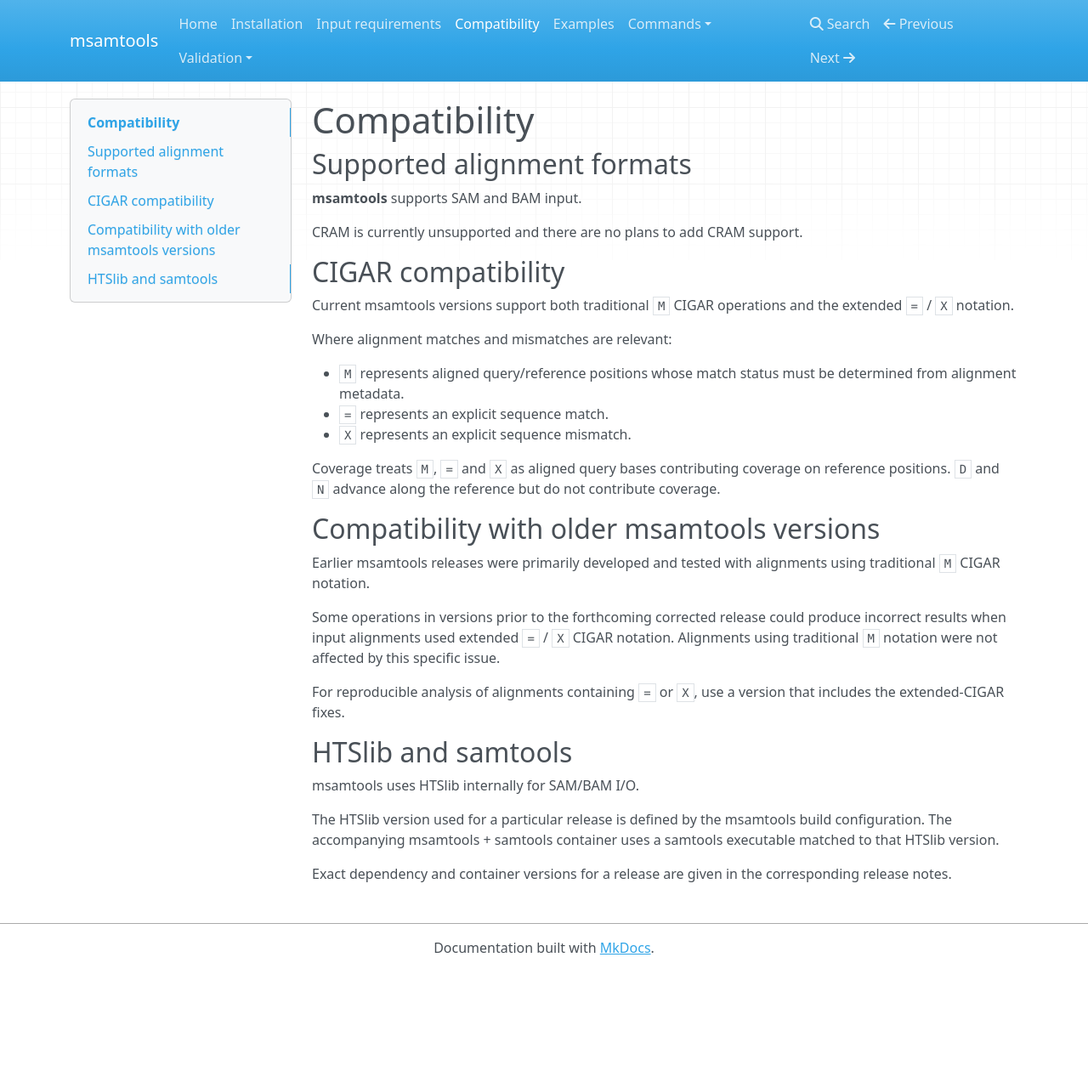
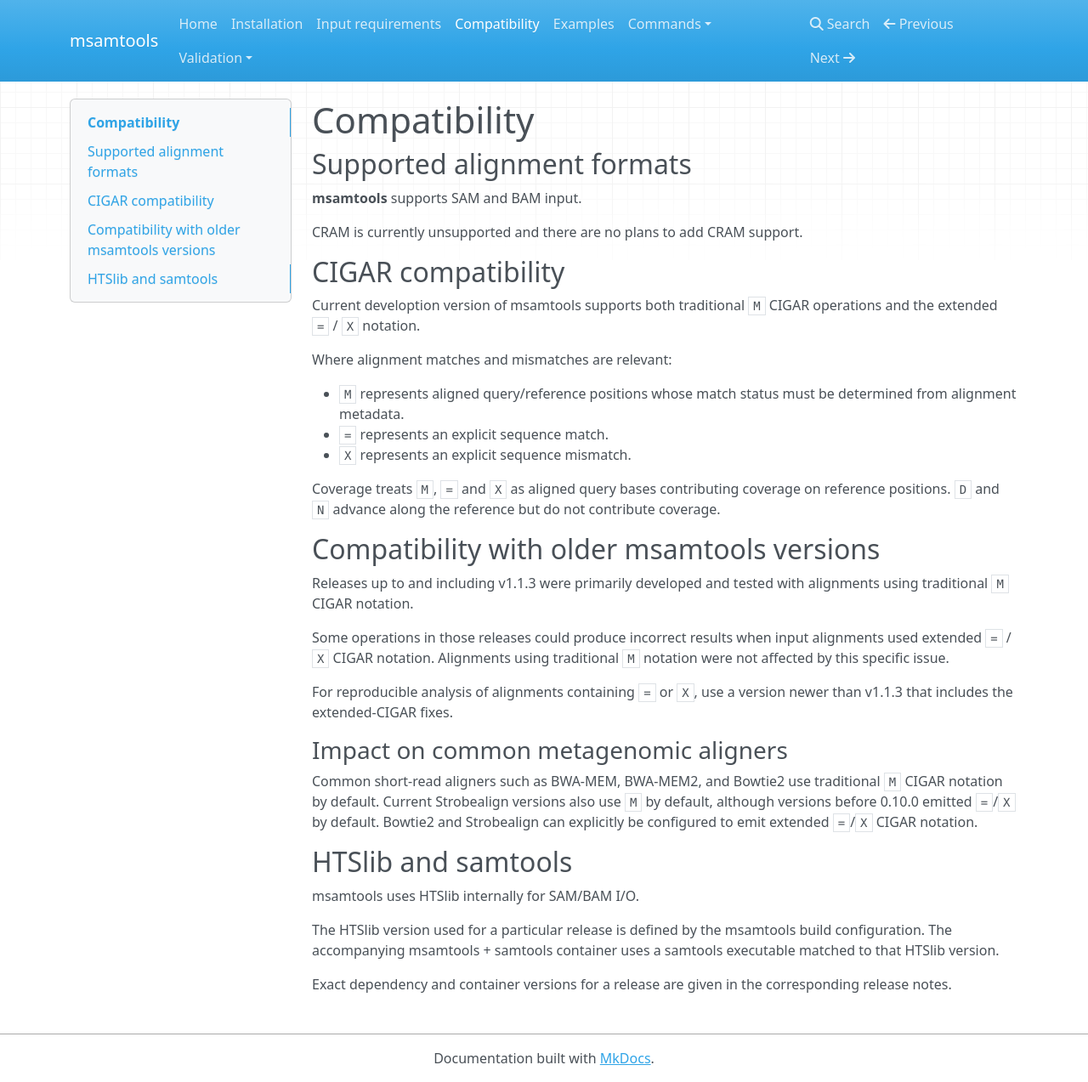
Before and after one commit to arumugamlab/msamtools, an MkDocs documentation site: the page built from docs/compatibility.md, in a window 1280 px wide and 1273 px high. Shown: the whole window at 85% size. Built offline with MkDocs 1.6.1, drawn with Linux system fonts in a browser that asks for light colours; nearby versions of some CDN libraries.

Commit message:
docs: polish compatibility guidance
- clarify extended CIGAR compatibility through v1.1.3
- add context on impact for common metagenomic aligners
- refine wording in input requirements

```diff
--- a/docs/compatibility.md
+++ b/docs/compatibility.md
@@ -8,8 +8,8 @@
 
 ## CIGAR compatibility
 
-Current msamtools versions support both traditional `M` CIGAR operations and
-the extended `=` / `X` notation.
+Current develoption version of msamtools supports both traditional `M`
+CIGAR operations and the extended `=` / `X` notation.
 
 Where alignment matches and mismatches are relevant:
 
@@ -24,16 +24,23 @@
 
 ## Compatibility with older msamtools versions
 
-Earlier msamtools releases were primarily developed and tested with alignments
-using traditional `M` CIGAR notation.
+Releases up to and including v1.1.3 were primarily developed and tested with
+alignments using traditional `M` CIGAR notation.
 
-Some operations in versions prior to the forthcoming corrected release could
-produce incorrect results when input alignments used extended `=` / `X` CIGAR
-notation. Alignments using traditional `M` notation were not affected by this
-specific issue.
+Some operations in those releases could produce incorrect results when input
+alignments used extended `=` / `X` CIGAR notation. Alignments using
+traditional `M` notation were not affected by this specific issue.
 
 For reproducible analysis of alignments containing `=` or `X`, use a version
-that includes the extended-CIGAR fixes.
+newer than v1.1.3 that includes the extended-CIGAR fixes.
+
+### Impact on common metagenomic aligners
+
+Common short-read aligners such as BWA-MEM, BWA-MEM2, and Bowtie2 use
+traditional `M` CIGAR notation by default. Current Strobealign versions also
+use `M` by default, although versions before 0.10.0 emitted `=`/`X` by
+default. Bowtie2 and Strobealign can explicitly be configured to emit
+extended `=`/`X` CIGAR notation.
 
 ## HTSlib and samtools
 
```
Also changed, not shown: docs/input-requirements.md (+4 -4 lines).
